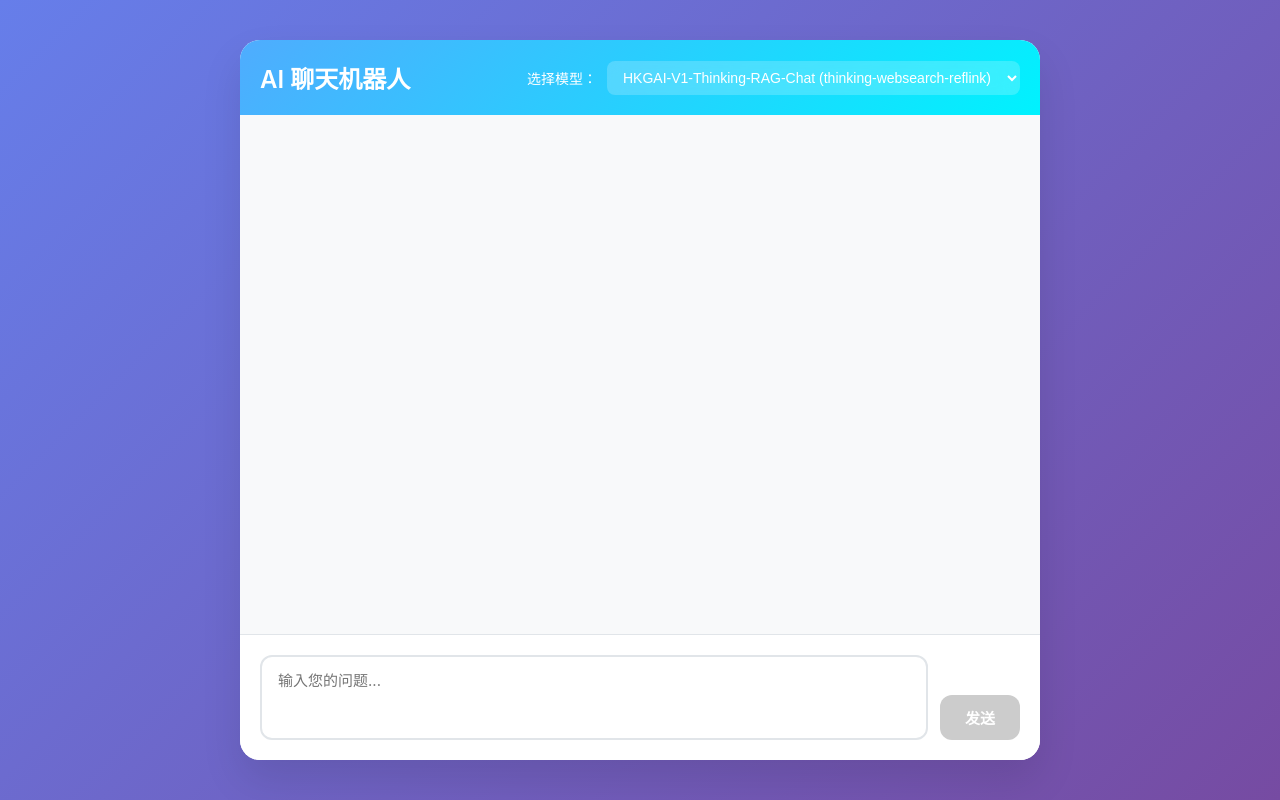
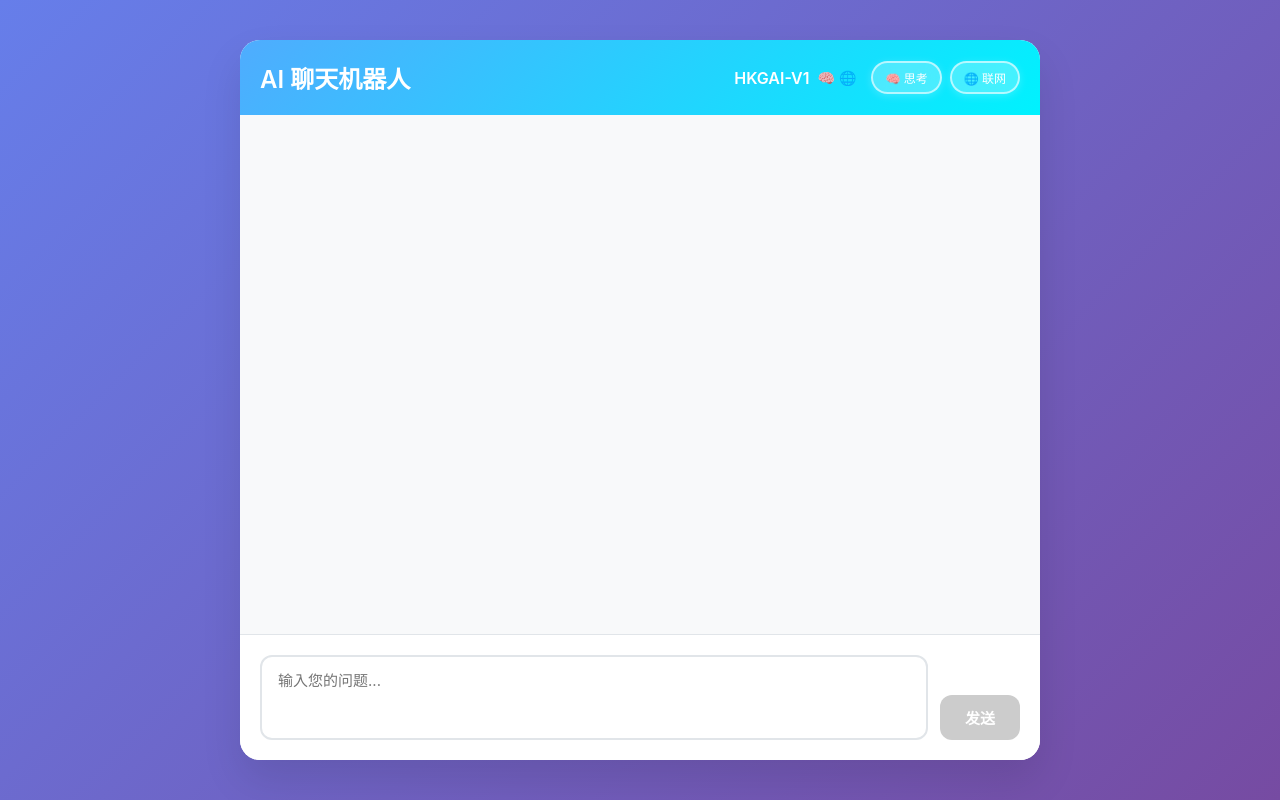
Before and after one commit to zerolxy612/chatbot-demo1, a React (Create React App) app: page / in a window 1280 px wide. Built offline with nearby package versions, Linux system fonts and the light colour scheme.

Commit message:
add ui button

```diff
--- a/src/App.css
+++ b/src/App.css
@@ -44,31 +44,65 @@
   margin: 0;
 }
 
-.model-selector {
+.model-controls {
   display: flex;
   align-items: center;
-  gap: 10px;
+  gap: 15px;
 }
 
-.model-selector label {
-  font-size: 14px;
-  font-weight: 500;
+.model-name {
+  display: flex;
+  align-items: center;
+  gap: 8px;
 }
 
-.model-selector select {
-  padding: 8px 12px;
-  border: none;
-  border-radius: 8px;
-  background: rgba(255, 255, 255, 0.2);
+.model-label {
+  font-size: 16px;
+  font-weight: 600;
   color: white;
-  font-size: 14px;
-  cursor: pointer;
-  backdrop-filter: blur(10px);
 }
 
-.model-selector select option {
-  background: #333;
+.model-status {
+  font-size: 14px;
+  opacity: 0.9;
+}
+
+.control-buttons {
+  display: flex;
+  gap: 8px;
+}
+
+.control-btn {
+  padding: 6px 12px;
+  border: 2px solid rgba(255, 255, 255, 0.3);
+  border-radius: 20px;
+  background: rgba(255, 255, 255, 0.1);
+  color: rgba(255, 255, 255, 0.8);
+  font-size: 12px;
+  font-weight: 500;
+  cursor: pointer;
+  transition: all 0.3s ease;
+  backdrop-filter: blur(10px);
+  display: flex;
+  align-items: center;
+  gap: 4px;
+}
+
+.control-btn:hover {
+  background: rgba(255, 255, 255, 0.2);
+  border-color: rgba(255, 255, 255, 0.5);
+  transform: translateY(-1px);
+}
+
+.control-btn.active {
+  background: rgba(255, 255, 255, 0.25);
+  border-color: rgba(255, 255, 255, 0.6);
   color: white;
+  box-shadow: 0 2px 8px rgba(255, 255, 255, 0.2);
+}
+
+.control-btn.active:hover {
+  background: rgba(255, 255, 255, 0.3);
 }
 
 .messages-container {
@@ -393,6 +427,16 @@
     gap: 10px;
   }
 
+  .model-controls {
+    flex-direction: column;
+    align-items: flex-start;
+    gap: 10px;
+  }
+
+  .control-buttons {
+    flex-wrap: wrap;
+  }
+
   .chat-header h1 {
     font-size: 20px;
   }
--- a/src/App.js
+++ b/src/App.js
@@ -3,19 +3,26 @@ import ReactMarkdown from 'react-markdown';
 import './App.css';
 import { callOpenAI } from './api';
 
-const MODEL_OPTIONS = {
-  "HKGAI-V1-Thinking-RAG-Chat": "thinking-websearch-reflink",
-  "HKGAI-V1-Thinking-RAG-NOSEARCH-Chat": "thinking",
-  "HKGAI-V1-RAG-Chat": "websearch-reflink",
-  "HKGAI-V1-RAG-NOSEARCH-Chat": "",
-};
-
 function App() {
   const [messages, setMessages] = useState([]);
   const [inputValue, setInputValue] = useState('');
-  const [selectedModel, setSelectedModel] = useState('HKGAI-V1-Thinking-RAG-Chat');
+  const [isNetworkEnabled, setIsNetworkEnabled] = useState(true); // 联网模式
+  const [isThinkingEnabled, setIsThinkingEnabled] = useState(true); // 思考模式
   const [isLoading, setIsLoading] = useState(false);
   const messagesEndRef = useRef(null);
+
+  // 根据开关状态生成模型名称
+  const getModelName = () => {
+    if (isThinkingEnabled && isNetworkEnabled) {
+      return "HKGAI-V1-Thinking-RAG-Chat";
+    } else if (isThinkingEnabled && !isNetworkEnabled) {
+      return "HKGAI-V1-Thinking-RAG-NOSEARCH-Chat";
+    } else if (!isThinkingEnabled && isNetworkEnabled) {
+      return "HKGAI-V1-RAG-Chat";
+    } else {
+      return "HKGAI-V1-RAG-NOSEARCH-Chat";
+    }
+  };
 
   const scrollToBottom = () => {
     messagesEndRef.current?.scrollIntoView({ behavior: "smooth" });
@@ -89,7 +96,7 @@ function App() {
     setIsLoading(true);
 
     try {
-      const response = await callOpenAI(selectedModel, currentInput);
+      const response = await callOpenAI(getModelName(), currentInput);
 
       const reader = response.body.getReader();
       const decoder = new TextDecoder();
@@ -160,19 +167,29 @@ function App() {
       <div className="chat-container">
         <div className="chat-header">
           <h1>AI 聊天机器人</h1>
-          <div className="model-selector">
-            <label htmlFor="model-select">选择模型：</label>
-            <select
-              id="model-select"
-              value={selectedModel}
-              onChange={(e) => setSelectedModel(e.target.value)}
-            >
-              {Object.entries(MODEL_OPTIONS).map(([model, description]) => (
-                <option key={model} value={model}>
-                  {model} ({description || 'basic'})
-                </option>
-              ))}
-            </select>
+          <div className="model-controls">
+            <div className="model-name">
+              <span className="model-label">HKGAI-V1</span>
+              <span className="model-status">
+                {isThinkingEnabled && "🧠"} {isNetworkEnabled && "🌐"}
+              </span>
+            </div>
+            <div className="control-buttons">
+              <button
+                className={`control-btn ${isThinkingEnabled ? 'active' : ''}`}
+                onClick={() => setIsThinkingEnabled(!isThinkingEnabled)}
+                title="思考模式"
+              >
+                🧠 思考
+              </button>
+              <button
+                className={`control-btn ${isNetworkEnabled ? 'active' : ''}`}
+                onClick={() => setIsNetworkEnabled(!isNetworkEnabled)}
+                title="联网模式"
+              >
+                🌐 联网
+              </button>
+            </div>
           </div>
         </div>
 
@@ -215,8 +232,10 @@ function App() {
             </div>
           ))}
 
-          {/* 加载状态提示 */}
-          {isLoading && (
+          {/* 加载状态提示 - 只在没有任何回复内容时显示 */}
+          {isLoading && messages.length > 0 && messages[messages.length - 1].role === 'assistant' &&
+           !messages[messages.length - 1].thinkContent && !messages[messages.length - 1].mainContent &&
+           !messages[messages.length - 1].content && (
             <div className="message assistant">
               <div className="message-content">
                 <div className="loading-indicator">
```
